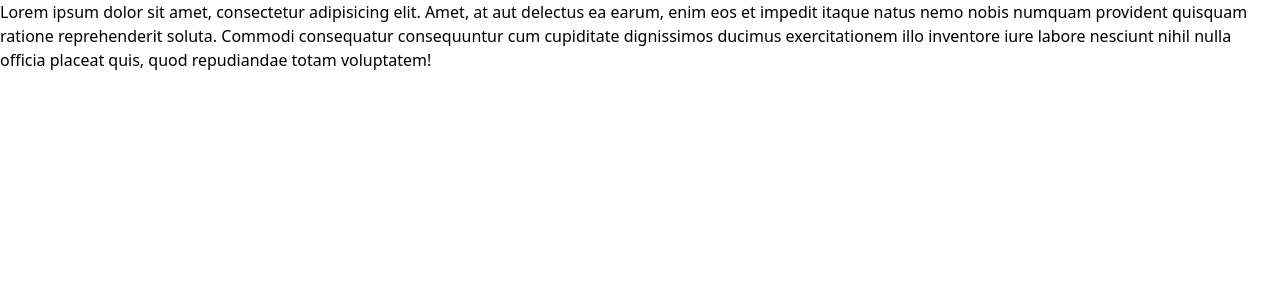
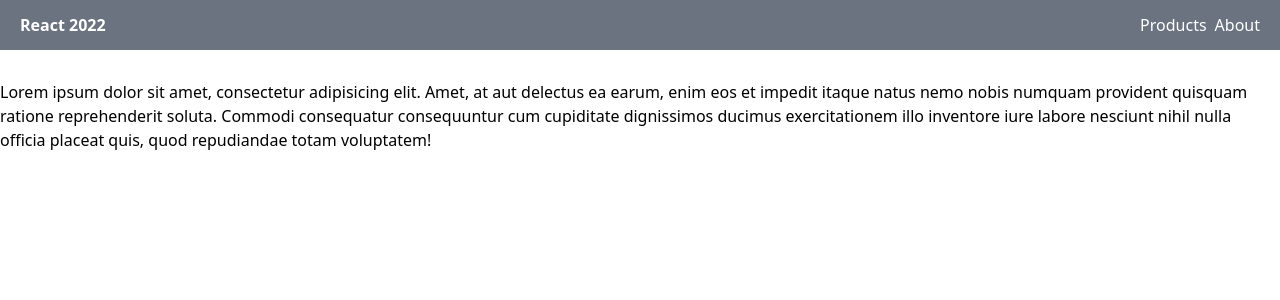
Before and after one commit to ramikoff/react-axios-fetch-api, a React (Create React App) app: page /about in a window 1280 px wide. Shown: the top 300 px of the page. Built offline with nearby package versions, Linux system fonts and the light colour scheme.

Commit message:
Navigation added

```diff
--- a/src/App.tsx
+++ b/src/App.tsx
@@ -3,13 +3,17 @@
 import { Route, Routes } from 'react-router-dom'
 import ProductsPage from './pages/ProductsPage'
 import About from './pages/About'
+import Navigation from './components/Navigation'
 
 function App() {
   return (
-    <Routes>
-      <Route path='/' element={<ProductsPage />}></Route>
-      <Route path='/about' element={<About />}></Route>
-    </Routes>
+    <>
+      <Navigation />
+      <Routes>
+        <Route path='/' element={<ProductsPage />}></Route>
+        <Route path='/about' element={<About />}></Route>
+      </Routes>
+    </>
   )
 }
 
--- /dev/null
+++ b/src/components/Navigation.tsx
@@ -0,0 +1,20 @@
+import React from 'react'
+import { Link } from 'react-router-dom'
+
+function Navigation() {
+  return (
+    <nav className='h-[50px] flex justify-between px-5 bg-gray-500 text-white items-center fixed w-full'>
+      <span className='font-bold'>
+        <Link to='/'>React 2022</Link>
+      </span>
+      <span>
+        <Link to='/' className='mr-2'>
+          Products
+        </Link>
+        <Link to='/about'>About</Link>
+      </span>
+    </nav>
+  )
+}
+
+export default Navigation
--- a/src/pages/About.tsx
+++ b/src/pages/About.tsx
@@ -2,7 +2,7 @@
 
 function About() {
   return (
-    <div>
+    <div className='pt-20'>
       Lorem ipsum dolor sit amet, consectetur adipisicing elit. Amet, at aut delectus ea earum, enim eos et impedit
       itaque natus nemo nobis numquam provident quisquam ratione reprehenderit soluta. Commodi consequatur consequuntur
       cum cupiditate dignissimos ducimus exercitationem illo inventore iure labore nesciunt nihil nulla officia placeat
--- a/src/pages/ProductsPage.tsx
+++ b/src/pages/ProductsPage.tsx
@@ -18,7 +18,7 @@
   }
 
   return (
-    <div className='container mx-auto max-w-2xl pt-5'>
+    <div className='container mx-auto max-w-2xl pt-20'>
       {loading && <Loader />}
       {error && <Error errorMessage={error} />}
       {products.map(product => (
```
